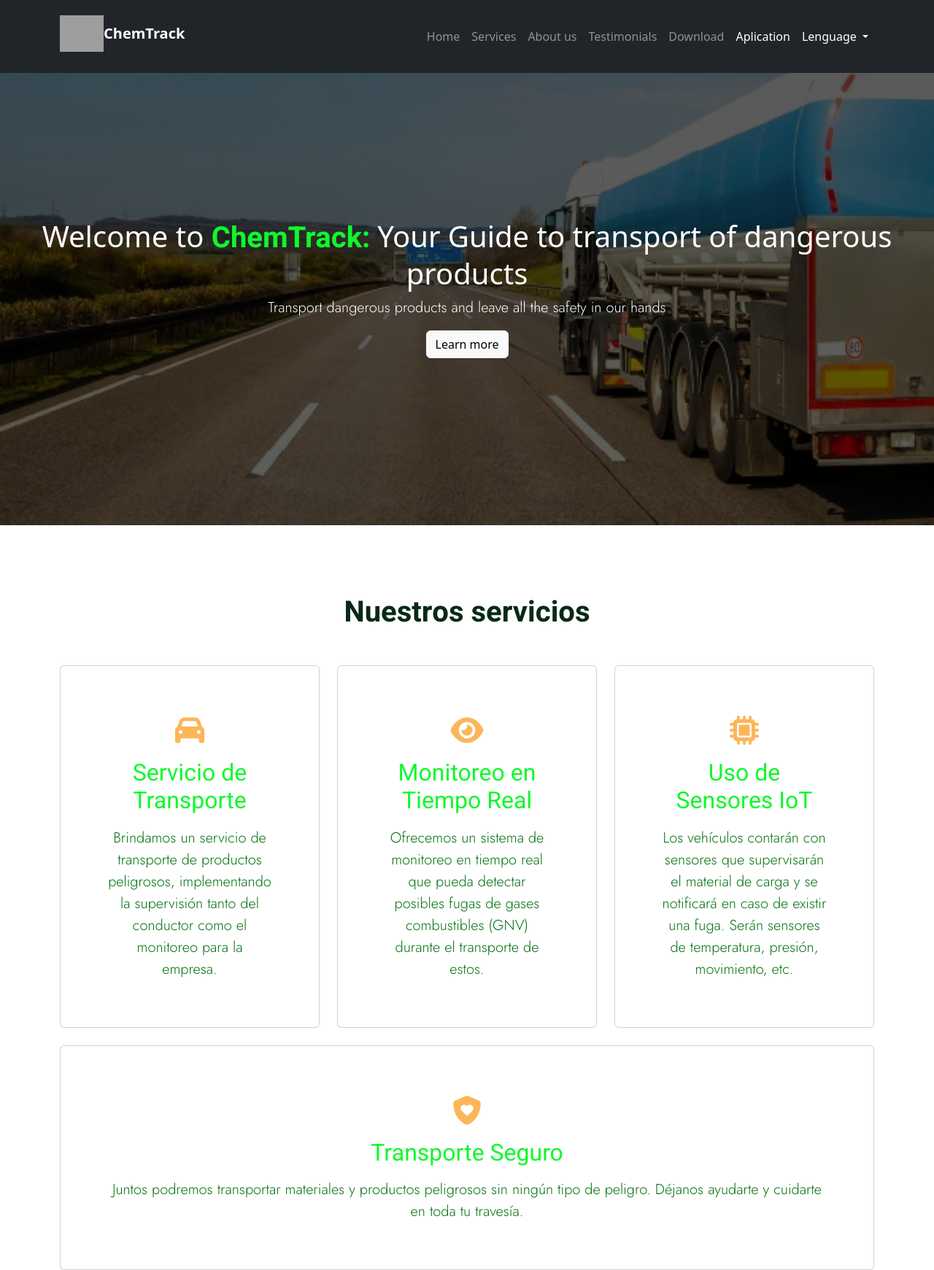
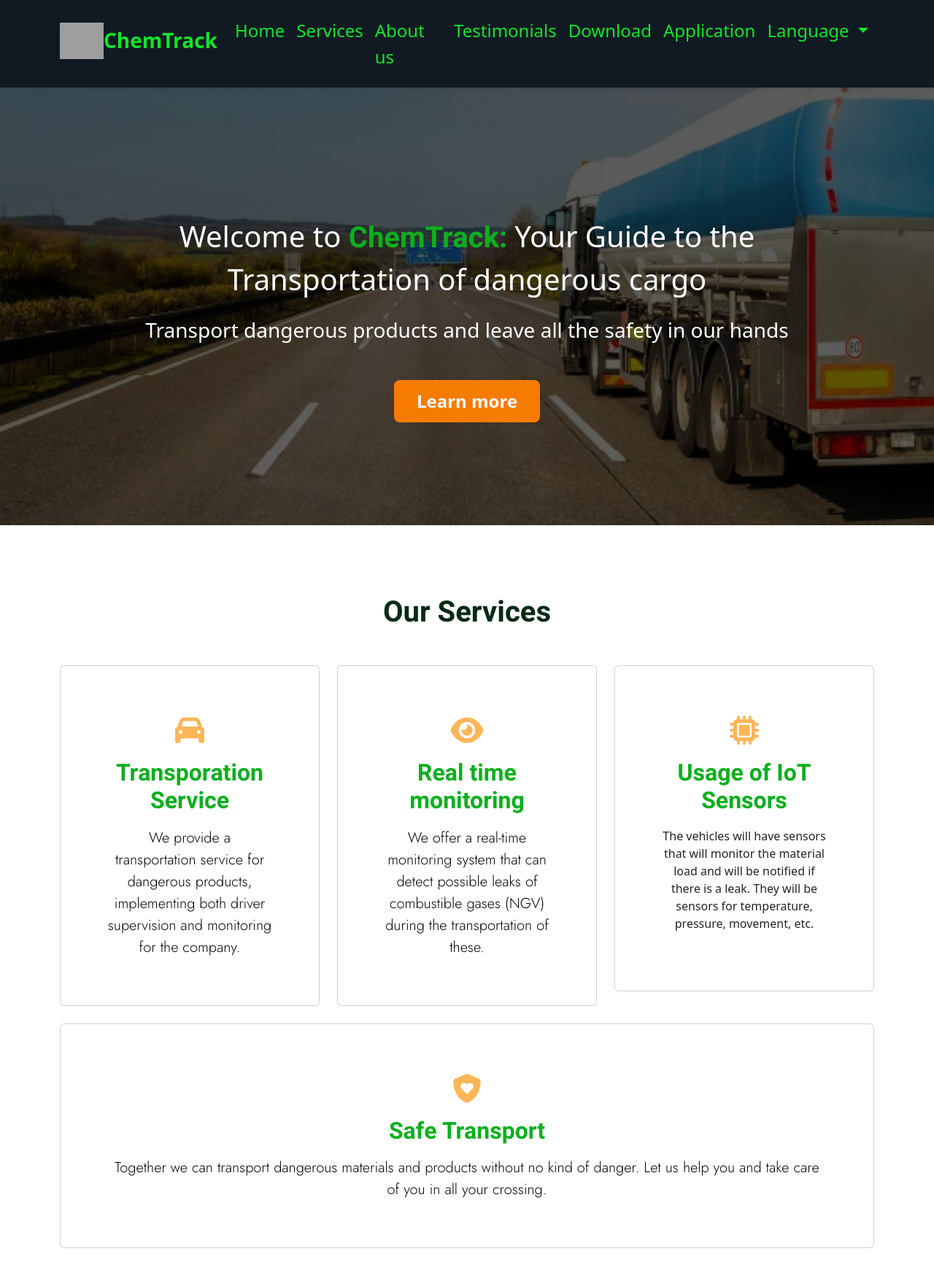
Before and after one commit to Chemtrack-Grupo4/Landing-Page, a plain HTML site: page indexEN.html in a window 1280 px wide. Shown: the top 1741 px of the page at 73% size. Drawn offline with nearby package versions, Linux system fonts and the light colour scheme; grey boxes are pictures that could not be loaded.

Commit message:
fix: translation issues and margin corrections

```diff
--- a/assets/css/styles.css
+++ b/assets/css/styles.css
@@ -35,14 +35,6 @@ footer {
   bottom: 0;
 }
 
-body {
-  margin-bottom: 0; /* Asegura que no haya margen inferior en el body */
-}
-
-.page-footer {
-  padding-bottom: 0; /* Asegura que el padding inferior se elimine */
-}
-
 .level-1-title {
   color: #072a16;
   -webkit-text-fill-color: #072a16;
@@ -57,15 +49,15 @@ body {
 }
 
 .level-2-title {
-  color: #0FF82B;
-  -webkit-text-fill-color: #0FF82B;
-  -moz-text-fill-color: #0FF82B;
-  -ms-text-fill-color: #0FF82B;
+  color: #0caf1f;
+  -webkit-text-fill-color: #0caf1f;
+  -moz-text-fill-color: #0caf1f;
+  -ms-text-fill-color: #0caf1f;
   font-family: "Heebo", sans-serif;
 }
 
 .paragraph {
-  color: #047211;
+  color: #010701;
   font-family: "Jost", sans-serif;
 }
 
@@ -117,7 +109,7 @@ body {
 }
 
 .fa-solid fa-book {
-  color: #2d6b22;
+  color: #6b3922;
 }
 
 .aboutpt-section {
--- a/indexEN.html
+++ b/indexEN.html
@@ -37,9 +37,9 @@
   </head>
   <body>
     <!-- NAVBAR -->
-    <nav class="navbar navbar-expand-lg navbar-dark bg-dark py-3 fixed-top">
-      <div class="container">
-        <a class="navbar-brand d-flex align-items-center h1 fw-bold" href="#">
+<nav class="navbar navbar-expand-lg custom-navbar py-3 fixed-top fs-4">
+  <div class="container">
+    <a class="navbar-brand d-flex align-items-center h1 fw-bold fs-3" href="#">
           <img
             src="./assets/images/Logo.png"
             alt="logo"
@@ -83,12 +83,12 @@
               <a
                 class="nav-link"
                 href=""
-                >Aplication</a
+                >Application</a
               >
             </li>
             <li class="nav-item dropdown">
               <a class="nav-link dropdown-toggle" href="#" id="languageDropdown" role="button" data-toggle="dropdown" aria-haspopup="true" aria-expanded="false">
-                Lenguage
+                Language
               </a>
               <div class="dropdown-menu" aria-labelledby="languageDropdown">
                 <a class="dropdown-item" href="indexEN.html">Inglés</a>
@@ -104,13 +104,16 @@
       <div class="content justify-content-center text-center">
         <h1 class="text-white">
           Welcome to
-          <span class="fw-bold level-2-title"> ChemTrack: </span> Your Guide to
-          transport of dangerous products
+          <span class="fw-bold level-2-title"> ChemTrack: </span>  Your Guide to the
         </h1>
-        <p class="paragraph text-white lead">
+        <h1 class="text-white">
+        Transportation of dangerous cargo
+                </h1>
+<p class="text-white fs-3 my-4">
           Transport dangerous products and leave all the safety in our hands
         </p>
-        <a href="https://ChemTrack-v1.netlify.app" class="btn btn-light">
+<a href="#about" class="btn btn-lg text-white my-4"
+   style="background-color: #f57c00; font-weight: bold; padding: 10px 30px; font-size: 1.5rem;">
           Learn more
         </a>
       </div>
@@ -150,7 +153,7 @@
     <!-- SERVICES -->
     <section class="p-5" id="services">
       <div class="container py-5">
-        <h1 class="text-center mb-5 level-1-title fw-bold">Nuestros servicios</h1>
+        <h1 class="text-center mb-5 level-1-title fw-bold">Our Services</h1>
         <div class="row text-center g-4">
           <div class="col-md">
             <div class="card p-5">
@@ -158,11 +161,11 @@
                 <div class="h1 mb-3">
                   <i class="fa-solid fa-car" style="color: #FCB658"></i>
                 </div>
-                <h2 class="level-2-title card-title mb-3">Servicio de Transporte</h2>
+                <h2 class="level-2-title card-title fw-bold mb-3">Transporation Service</h2>
                 <p class="card-text paragraph lead">
-                  Brindamos un servicio de transporte de productos peligrosos,
-                  implementando la supervisión tanto del conductor como el monitoreo
-                  para la empresa.
+                  We provide a transportation service for dangerous products,
+                  implementing both driver supervision and monitoring
+                  for the company.
                 </p>
               </div>
             </div>
@@ -174,11 +177,11 @@
                 <div class="h1 mb-3">
                   <i class="fa-solid fa-eye" style="color: #FCB658"></i>
                 </div>
-                <h2 class="level-2-title card-title mb-3">Monitoreo en Tiempo Real</h2>
+                <h2 class="level-2-title card-title fw-bold mb-3">Real time monitoring</h2>
                 <p class="card-text paragraph lead">
-                  Ofrecemos un sistema de monitoreo en tiempo real que pueda
-                  detectar posibles fugas de gases combustibles (GNV) durante el
-                  transporte de estos.
+                  We offer a real-time monitoring system that can
+                  detect possible leaks of combustible gases (NGV) during the
+                  transportation of these.
                 </p>
               </div>
             </div>
@@ -190,11 +193,11 @@
                 <div class="h1 mb-3">
                   <i class="fa-solid fa-microchip" style="color: #FCB658"></i>
                 </div>
-                <h2 class="level-2-title card-title mb-3">Uso de Sensores IoT</h2>
                 <p class="card-text paragraph lead">
-                  Los vehículos contarán con sensores que supervisarán el material
-                  de carga y se notificará en caso de existir una fuga. Serán
-                  sensores de temperatura, presión, movimiento, etc.
+                  <h2 class="level-2-title card-title fw-bold mb-3"> Usage of IoT Sensors</h2>
+                  The vehicles will have sensors that will monitor the material
+                  load and will be notified if there is a leak. They will be
+                  sensors for temperature, pressure, movement, etc.
                 </p>
               </div>
             </div>
@@ -206,11 +209,11 @@
                 <div class="h1 mb-3">
                   <i class="fa-solid fa-shield-heart" style="color: #FCB658"></i>
                 </div>
-                <h2 class="level-2-title card-title mb-3">Transporte Seguro</h2>
+                <h2 class="level-2-title card-title fw-bold mb-3">Safe Transport</h2>
                 <p class="card-text paragraph lead">
-                  Juntos podremos transportar materiales y productos peligrosos sin
-                  ningún tipo de peligro. Déjanos ayudarte y cuidarte en toda tu
-                  travesía.
+                  Together we can transport dangerous materials and products without
+                  no kind of danger. Let us help you and take care of you in all your
+                  crossing.
                 </p>
               </div>
             </div>
@@ -253,8 +256,9 @@
               ChemTrack was born thanks to the need for a good company that can dedicate itself to managing the safety of this type of work. Our mission is to help transporters feel safer and more protected in their jobs. From materials that are not so dangerous to those that are highly dangerous and that can harm people's health.            </p>
             <p class="paragraph lead">
               Únete y se parte de esta familia, que ayudandonos mutuamente garatizamos un transporte tranquilo y sin preocupaciones.            </p>
-            <a href="#" class="btn btn-warning mt-3">
-              Reed more <i class="fa-solid fa-chevron-right"></i>
+<a href="#about" class="btn btn-lg text-white my-4"
+   style="background-color: #f57c00; font-weight: bold; padding: 10px 30px; font-size: 1.5rem;">
+              Read more <i class="fa-solid fa-chevron-right"></i>
             </a>
           </div>
         </div>
@@ -280,11 +284,11 @@
 
 
     <!-- TESTIMONIALS -->
-    <section class="p-5 bg-warning" id="testimonials">
+<section class="p-5" id="testimonials" style="background-color: #111A23;">
       <div class="container py-5">
-        <h1 class="text-center level-1-title-black fw-bold">Testimonials</h1>
+        <h1 class="text-center level-1-title-white fw-bold">Testimonials</h1>
 
-        <p class="lead text-center text-black mb-5 paragraph">
+        <p class="lead text-center text-white mb-5 paragraph">
           This is what our clients say about us
         </p>
 
```
Also changed, not shown: index.html (+16 -12 lines).
